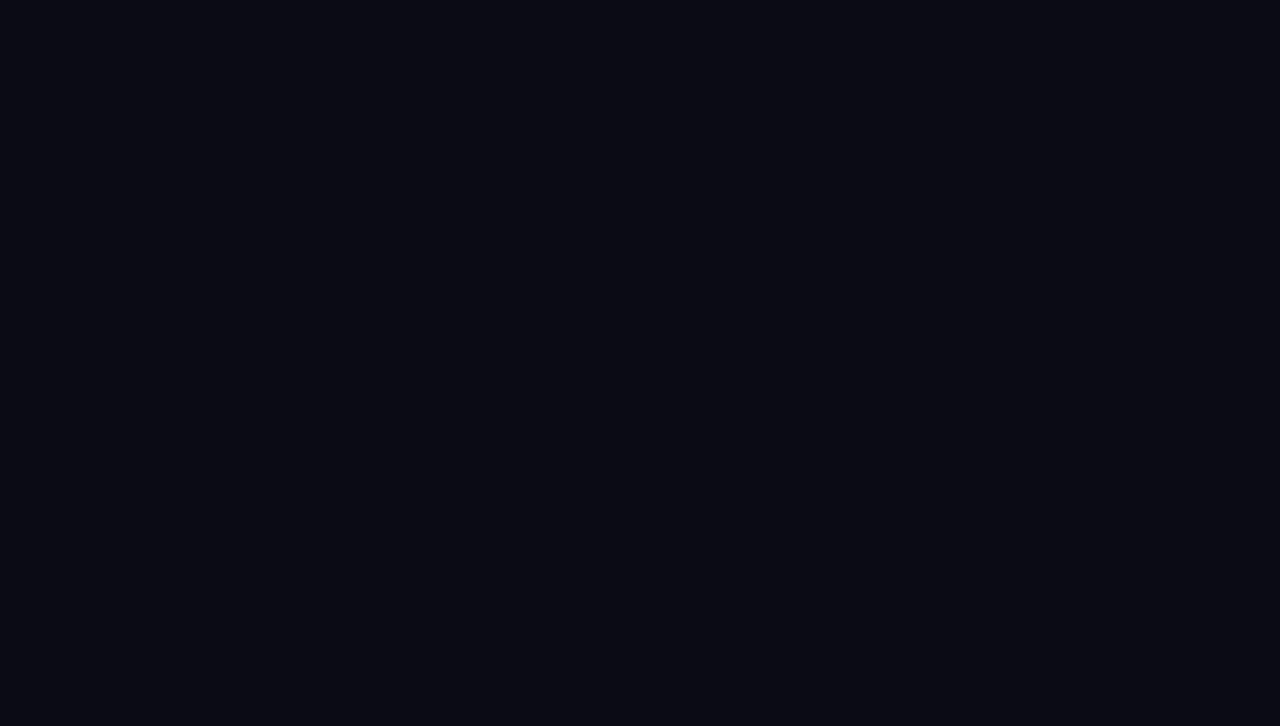
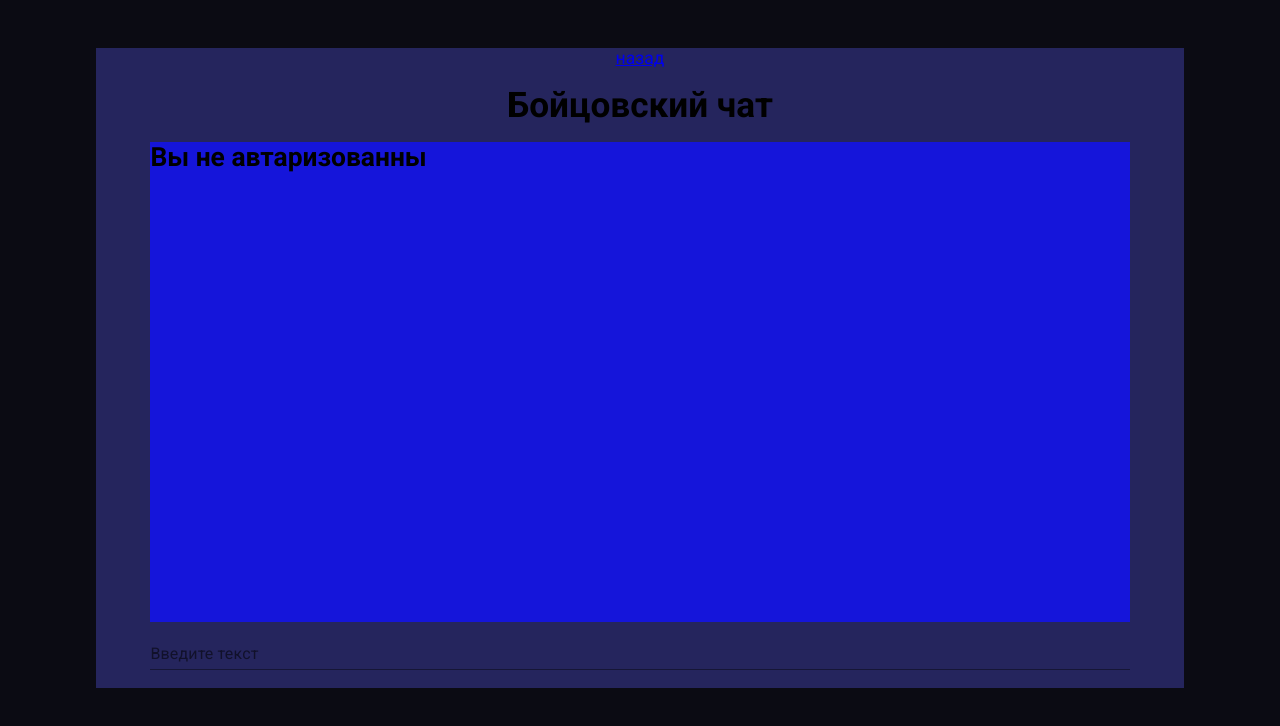
Before and after one commit to J0eDo/GrowUpSite, a React (Create React App) app: page /chat in a window 1280 px wide. Shown: the top 726 px of the page. Built offline with nearby package versions, Linux system fonts and the light colour scheme.

Commit message:
add chat

```diff
--- a/package.json
+++ b/package.json
@@ -4,6 +4,7 @@
   "private": true,
   "homepage": "https://https://j0edo.github.io/build",
   "dependencies": {
+    "@material-ui/core": "^4.8.0",
     "axios": "^0.19.0",
     "gh-pages": "^2.1.1",
     "list-react-files": "^0.2.0",
@@ -40,5 +41,9 @@
       "last 1 firefox version",
       "last 1 safari version"
     ]
+  },
+  "devDependencies": {
+    "node-sass": "^4.13.0",
+    "sass-loader": "^8.0.0"
   }
 }
--- a/src/components/App/App.jsx
+++ b/src/components/App/App.jsx
@@ -1,5 +1,5 @@
 /**Libarys*/
-import React,{Component} from 'react';
+import React, { Component } from 'react';
 import './app.css';
 import {
     BrowserRouter as Router,
@@ -9,19 +9,20 @@ import {
 /**Components*/
 import GeneralPage from '../GeneralPage/GeneralPage';
 import FighterInfo from '../Fighters/Fighters';
-
+import Chat from '../Chat/Chat'
 
 
 class App extends Component {
 
 
-    render(){
-        return(
+    render() {
+        return (
             <div className="app">
-                <Router className = "content">
+                <Router className="content">
                     <Switch>
-                        <Route exact path="/" component ={GeneralPage}/>
-                        <Route path="/fighters"  component ={FighterInfo}/>
+                        <Route exact path="/" component={GeneralPage} />
+                        <Route path="/fighters" component={FighterInfo} />
+                        <Route path="/chat" component={Chat} />
                     </Switch>
                 </Router>
                 {/* <footer></footer> */}
--- /dev/null
+++ b/src/components/Chat/Chat.jsx
@@ -0,0 +1,69 @@
+import React, { Component } from 'react';
+import "./chat.scss";
+import TextField from '@material-ui/core/TextField';
+/*Libarys */
+import { connect } from 'react-redux'
+/*Actions */
+/* import { autorizated, registrated } from '../../API/api'
+ */
+import Messages from './Message'
+import { Link } from "react-router-dom";
+
+class RegistrationForm extends Component {
+
+    state = {
+        keyMessages: 0,
+        messages: []
+    }
+
+    componentDidMount() {
+        const input = document.getElementById("inputMessage");
+        const submit = this.handleChange.bind(this);
+        input.addEventListener("keydown", function (event) {
+            if (event.key === "Enter") {
+                submit(input.value)
+                input.value = ""
+            }
+        })
+    }
+
+    handleChange(inputText) {
+        if (inputText.trim()) {
+            const messageTitle = this.dataMessage(inputText)
+            this.state.messages.push(messageTitle)
+            this.setState({})
+        }
+    };
+
+    dataMessage = (text) => ({
+        messageUserName: this.props.userName,
+        messageText: text
+    })
+
+
+    render() {
+        return (
+            <div className="chat_conteiner">
+                <Link to="/">назад</Link>
+                <h1>Бойцовский чат</h1>
+                <div className="chat_messages__canvas">
+                    { this.props.userName ?  this.state.messages.map(element =>
+                    <Messages key={"keyMes" + (++this.state.keyMessages)} dataMessage={element} />):
+                    <h2>Вы не автаризованны</h2>}
+                </div>
+                <TextField
+                    id="inputMessage"
+                    className="input_message"
+                    label="Введите текст"
+                />
+
+            </div>
+        )
+    }
+}
+
+
+export default connect(
+    state => ({ userName: state.user.userName }),
+    dispatch => ({})
+)(RegistrationForm);
--- /dev/null
+++ b/src/components/Chat/Message.jsx
@@ -0,0 +1,22 @@
+import React, { Component } from 'react';
+/*Libarys */
+import { connect } from 'react-redux'
+/*Actions */
+/* import { autorizated, registrated } from '../../API/api'
+ */
+
+
+export default class Message extends Component {
+
+
+  render() {
+
+    return (
+      <div className="message">
+        <div className="message_userName">
+          <strong>{this.props.dataMessage.messageUserName}</strong>: {this.props.dataMessage.messageText}
+        </div>
+      </div>
+    )
+  }
+}
--- /dev/null
+++ b/src/components/Chat/chat.scss
@@ -0,0 +1,24 @@
+$primary-color: rgba(84, 84, 228, 0.356);;
+$second-color:  rgb(21, 21, 218);;
+
+.chat_conteiner{
+    width: 85vw;
+    height: 80vh;
+    background-color: $primary-color;
+    margin:3rem auto;
+    display: flex;
+    flex-flow: column nowrap;
+    justify-content: flex-start;
+    align-items: center;
+    h1{
+        margin: 1rem;
+    }
+    .chat_messages__canvas{
+        background-color: $second-color;
+        width: 90%;
+        height: 75%;
+    }
+    .input_message{
+      width: 90%;
+    }
+}
--- a/src/components/GeneralPage/GeneralPage.jsx
+++ b/src/components/GeneralPage/GeneralPage.jsx
@@ -4,7 +4,6 @@ import './generalPage.css'
 import '../animation.css'
 import { Link } from "react-router-dom";
 import { connect } from 'react-redux'
-import { Transition } from 'react-transition-group';
 /*Component*/
 import RegistrationForm from "../RegistrationForm/RegistrationForm"
 import UserPanel from "../UserPanel/UserPanel"
@@ -38,8 +37,8 @@ class GeneralPage extends Component {
                     </div>
                     <div className="header_column__center "><p>БОЙ</p></div>
                     <div className="header_column">
-                        <Link to="/">
-                            <span className="merch header_button__M">МЕРЧ</span>
+                        <Link to="/chat">
+                            <span className="merch header_button__M">Чат</span>
                         </Link>
                         <Link to="/">
                             <span className="news header_button__M last">НОВОСТИ</span>
--- a/src/components/RegistrationForm/RegistrationMode.jsx
+++ b/src/components/RegistrationForm/RegistrationMode.jsx
@@ -7,29 +7,30 @@ class RegistrationMode extends Component {
 
   errorConstruct(id, field, valid) {
     const fieldName = {
-      login: "логин",
-      password: "пароль",
-      name: "имя"
+      login:[ "логин","логином"],
+      password: ["пароль","паролем"],
+      name: ["имя","именем"]
     }
+
     const errorMessageConstruct = (name, validMessage) => `${name} ${validMessage}`
     let errorMessage = ''
 
     if (id === field) {
       switch (valid) {
         case 'required':
-          errorMessage = errorMessageConstruct(fieldName[id], ": поле не может быть пустым")
+          errorMessage = errorMessageConstruct(fieldName[id][0], ": поле не может быть пустым")
           break;
         case 'min':
-          errorMessage = errorMessageConstruct(fieldName[id], ": слишком короткий")
+          errorMessage = errorMessageConstruct(fieldName[id][0], ": слишком короткий")
           break;
         case 'max':
-          errorMessage = errorMessageConstruct(fieldName[id], ": слишком длинный")
+          errorMessage = errorMessageConstruct(fieldName[id][0], ": слишком длинный")
           break;
-        case 'notunique':
-          errorMessage = errorMessageConstruct(fieldName[id], " должен быть уникальным")
+        case 'unique':
+          errorMessage = errorMessageConstruct(`Пользователь с таким ${fieldName[id][1]}`, "уже существует")
           break;
         default:
-          errorMessage = errorMessageConstruct(fieldName[id], ": неизвестная ошибка")
+          errorMessage = errorMessageConstruct(fieldName[id[0]], ": неизвестная ошибка")
           break;
       }
       return (
--- a/src/components/UserPanel/UserPanel.jsx
+++ b/src/components/UserPanel/UserPanel.jsx
@@ -16,11 +16,11 @@ class UserPanel extends Component {
     render() {
         return (
             <div>
-                {this.props.user ?
+                {this.props.userName ?
                     <div className="usp">
                         <div className="imge"></div>
                         <div className="usp_panel">
-                            <h1>Васек32</h1>
+                            <h1>{this.props.userName}</h1>
                             <button onClick={this.props.exitAccount}>выйти</button>
                         </div>
                     </div> : <h1><strong>Loading</strong></h1>
@@ -33,7 +33,7 @@ class UserPanel extends Component {
 
 
 export default connect(
-    state => ({ user: state.user.user }),
+    state => ({ userName: state.user.userName }),
     dispatch => ({
         getData: () => dispatch(getUserData()),
         exitAccount:()=>dispatch(exitedAccount())
--- a/src/reducer/user.js
+++ b/src/reducer/user.js
@@ -14,8 +14,7 @@ const userReducer = (state, action) => {
 
             return {
                 ...state,
-                errorReg:action.errorReg
-
+                errorReg: action.errorReg
             }
         case "LOGIN_ERROR":
             return {
@@ -25,11 +24,10 @@ const userReducer = (state, action) => {
         case "SET_USER_DATA":
             return {
                 ...state,
-                user: action.user
+                userName: action.userName
             }
         case "EXIT_ACCOUNT":
             return ({})
-
         default:
             if (localStorage.getItem("TOKEN")) {
                 const token = localStorage.getItem("TOKEN")
```
Also changed, not shown: src/API/api.js (+17 -21 lines), 1 other file (tests, documents, lock files or other folders).
